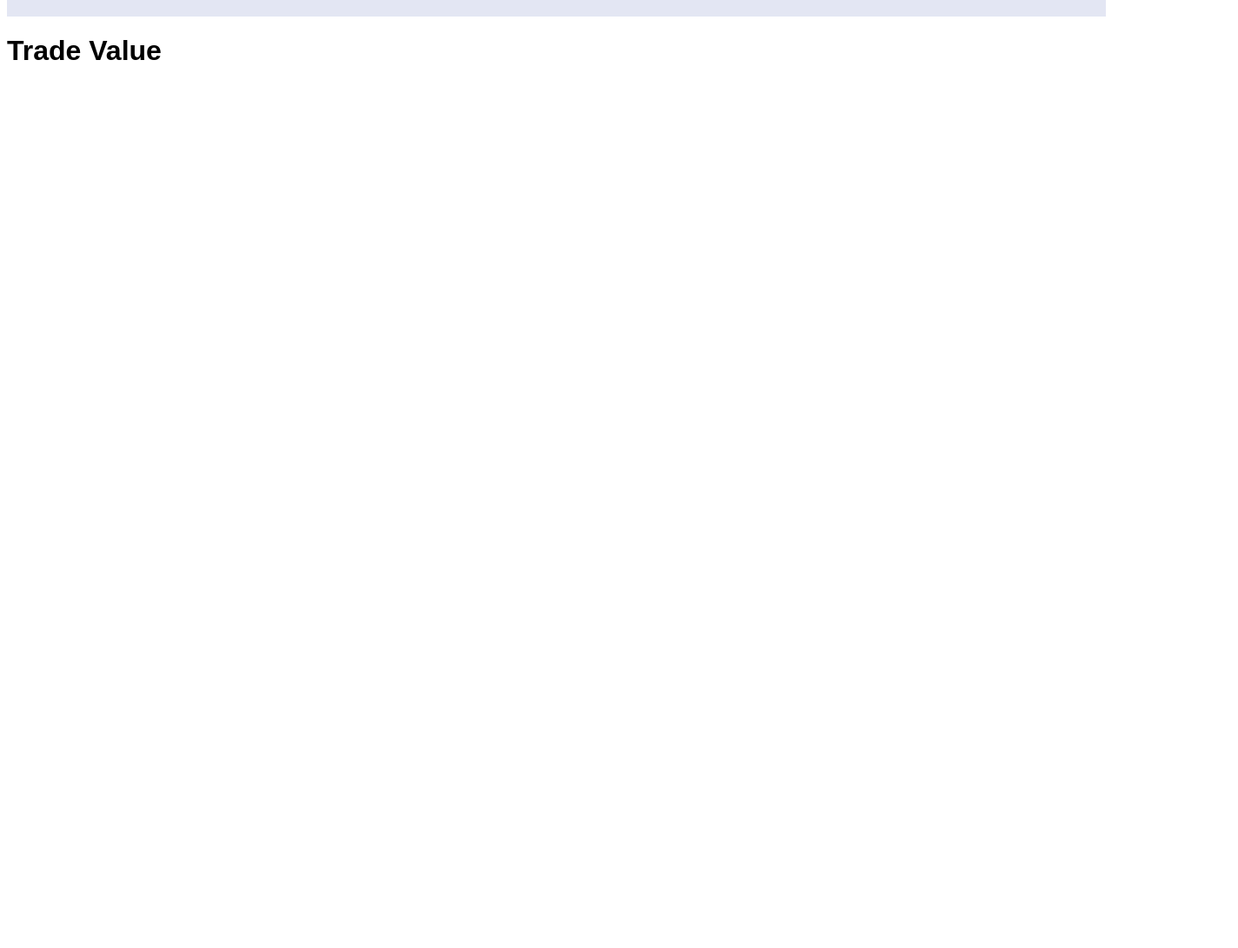
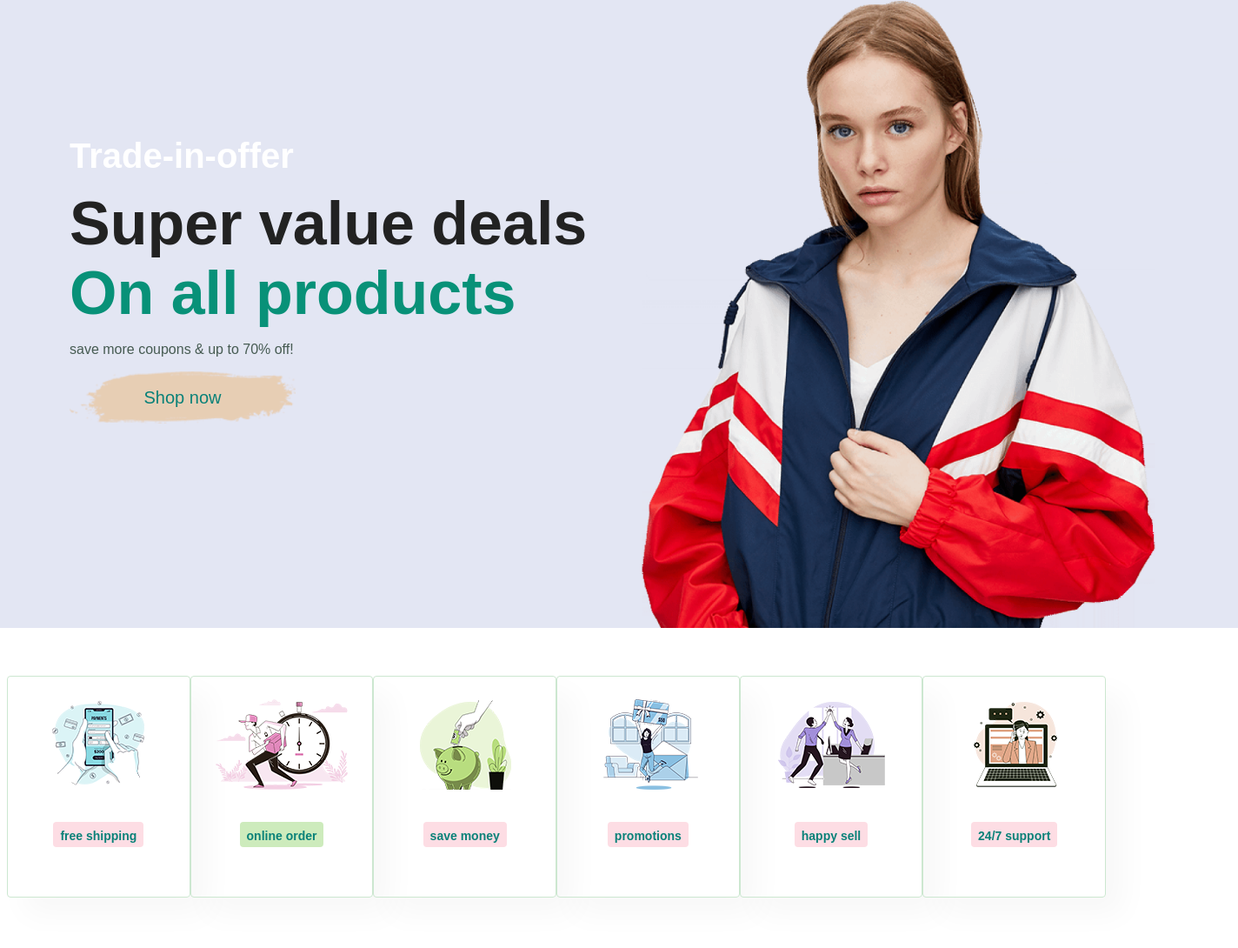
Before and after one commit to Daxrokz10/e-commerce-clone, a plain HTML site: page index.html in a window 1280 px wide. Shown: the part 86-1176 px from the top of the page at 87% size, 1424 px wide, since content can reach past the window. Before the commit the page ends 800 px from the top, so only its background shows below. Drawn offline with Linux system fonts and the light colour scheme.

Commit message:
css and index changes

```diff
--- a/index.html
+++ b/index.html
@@ -8,9 +8,9 @@
     <link rel="stylesheet" href="https://cdnjs.cloudflare.com/ajax/libs/font-awesome/6.5.2/css/all.min.css">
 </head>
 <body>
-    <header>
-    <div class="header">
-    <nav>
+<header>
+    <div id="header">
+        <nav>
         <img class="logo" src="./images/logo.png" alt="">
         <ul>
             <li>Home</li>
@@ -20,12 +20,44 @@
             <li>Contact</li>
            <li><i class="fa fa-bag-shopping" aria-hidden="true"></i></li>
         </ul>
-    </nav>
+        </nav>
     </div>
 </header>
+<main>
     <div class="container">
+        <h4>Trade-in-offer</h4>
+        <h2>Super value deals</h2>
+        <h1>On all products</h1>
+        <p>save more coupons & up to 70% off!</p>
+        <button>Shop now</button>
+    </div>
+    <div class="features">
+        <div class="box">
+            <img src="./images/features/f1.png" alt="">
+            <h6>free shipping</h6>
+        </div>
+        <div class="box">
+            <img src="./images/features/f2.png" alt="">
+            <h6>online order</h6>
+        </div>
+        <div class="box">
+            <img src="./images/features/f3.png" alt="">
+            <h6>save money</h6>
+        </div>
+        <div class="box">
+            <img src="./images/features/f4.png" alt="">
+            <h6>promotions</h6>
+        </div>
+        <div class="box">
+            <img src="./images/features/f5.png" alt="">
+            <h6>happy sell</h6>
+        </div>
+        <div class="box">
+            <img src="./images/features/f6.png" alt="">
+            <h6>24/7 support</h6>
+        </div>
+    </div>
+</main>
 
-    </div>
-    <h1>Trade Value</h1>
 </body>
 </html>
--- a/style.css
+++ b/style.css
@@ -1,8 +1,8 @@
 *{
     font-family: Arial, Helvetica, sans-serif;
 }
-.header{
-
+#header{
+    position: fixed;
     width: 100%;
     height: 85px;
     background-color: #e3e6f3;
@@ -28,6 +28,73 @@ li{
     width: 140px;
 }
 .container{
-    background-image: url(./images/hero4.png);
+    background-image: url(images/hero4.png);
     width: 100%;
+    height: 100vh;
+    background-size: cover;
+    display: flex;
+    flex-direction: column;
+    align-items: flex-start;
+    justify-content: center;
+    padding: 0 80px;
+    margin-left: -8px;
+    left: 0;
 }
+.container h4{
+    color: white;
+    font-size: 40px;
+    padding-bottom: 15px;
+    margin: 0px;
+}
+.container h2{
+    font-size: 70px;
+    color: #222222;
+    margin: 0px;
+}
+.container h1{
+    font-size: 70px;
+    color: #089178;
+    margin: 0px;
+}
+.container p{
+    color: #465B52;
+    font-size: 16px;
+}
+.container button{
+    background-color: transparent;
+    background-image: url(./images/button.png);
+    color: #088178;
+    height: 60px;
+    width: 260px;
+    border: 0px;
+    background-size: cover;
+    font-size: 20px;
+}
+.features{
+    display: flex;
+    flex-direction: row;
+    align-items: center;
+    justify-content: space-around;
+    padding: 40px 0px;
+}
+.box{
+    width: 180px;
+    text-align: center;
+    padding: 25px 15px;
+    box-shadow: 20px 20px 34px rgba(0, 0, 0, 0.03);
+    border: 1px solid #cce7d0;
+    border-radius: 4px;
+    margin: 15px 0;
+}
+.features h6{
+    display: inline-block;
+    padding: 9px 8px 6px 8px;
+    line-height: 1;
+    font-size: 14px;
+    border-radius: 4px;
+    color: #088178;
+    background-color: #fddde4;
+}
+.features .box:nth-child(2) h6{
+    background-color: #cdebbc;
+}
```
